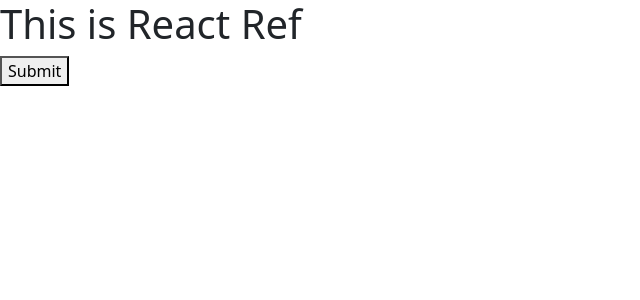
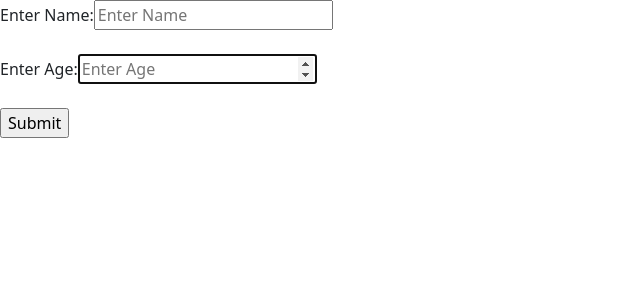
Before and after one commit to harshith1123/React-JS, a React (Create React App) app: page / in a window 1280 px wide. Shown: the top 300 px of the page, without its empty margins (0-640 px from the left). Built offline with nearby package versions, Linux system fonts and the light colour scheme.

Commit message:
Learned Uncontrolled Component in React

```diff
--- /dev/null
+++ b/src/UnControlled_Component.js
@@ -0,0 +1,41 @@
+import React, { Component, createRef } from 'react'
+
+export default class UnControlled_Component extends Component {
+    constructor(){
+        super();
+        this.nameRef = createRef();
+        this.ageRef = createRef();
+        this.handleSubmit = this.handleSubmit.bind(this);
+    }
+    componentDidMount(){
+        console.log(this.nameRef);
+        console.log(this.ageRef);
+        this.ageRef.current.focus();
+    }
+    handleSubmit(e){
+        e.preventDefault();
+        // console.log("Name:",this.nameRef.current.value);
+        console.log("Age:",this.ageRef.current.value);
+        console.log("Name:",document.getElementById('name').value)
+        alert("Your Data with Name:"+ this.nameRef.current.value +" and Age:"+ this.ageRef.current.value +" saved successfully");
+    }
+  render() {
+    return (
+      <div>
+        <form action="" onSubmit={this.handleSubmit}>
+            <div>
+                <label htmlFor="">Enter Name:</label>
+                <input type="text" name="" id="name" ref={this.nameRef} placeholder='Enter Name'/>
+            </div>
+            <br />
+            <div>
+                <label htmlFor="">Enter Age:</label>
+                <input type="number" name="" id="" ref={this.ageRef} placeholder='Enter Age'/>
+            </div>
+            <br />
+            <input type="submit" value="Submit" />
+        </form>
+      </div>
+    )
+  }
+}
--- a/src/index.js
+++ b/src/index.js
@@ -35,6 +35,7 @@ import HandlingMultipleInputViaFunctioninForms from './HandlingMultipleInputViaF
 import TextAreaSelectAndCheckboxes from './TextAreaSelectAndCheckboxes';
 import MultipleCheckboxesinForm from './MultipleCheckboxesinForm';
 import ReactRef from './ReactRef';
+import UnControlled_Component from './UnControlled_Component';
 
 const root = ReactDOM.createRoot(document.getElementById('root'));
 const fruits = ["Orange", "Mango", "Strawberry"]
@@ -80,7 +81,8 @@ root.render(
     {/* <HandlingMultipleInputViaFunctioninForms/> */}
     {/* <TextAreaSelectAndCheckboxes/> */}
     {/* <MultipleCheckboxesinForm/> */}
-    <ReactRef/>
+    {/* <ReactRef/> */}
+    <UnControlled_Component/>
   </React.StrictMode>
 );
 
```
